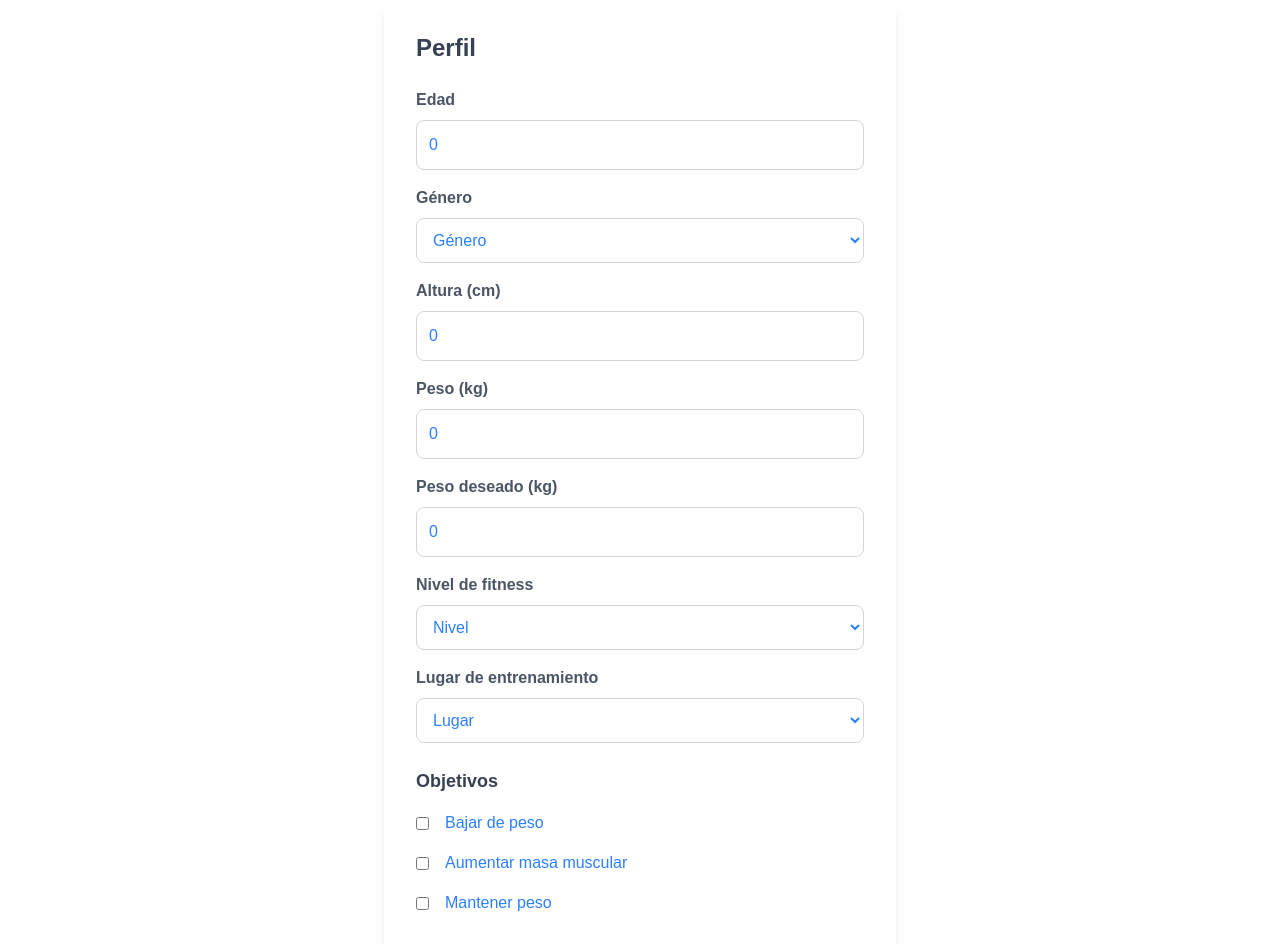
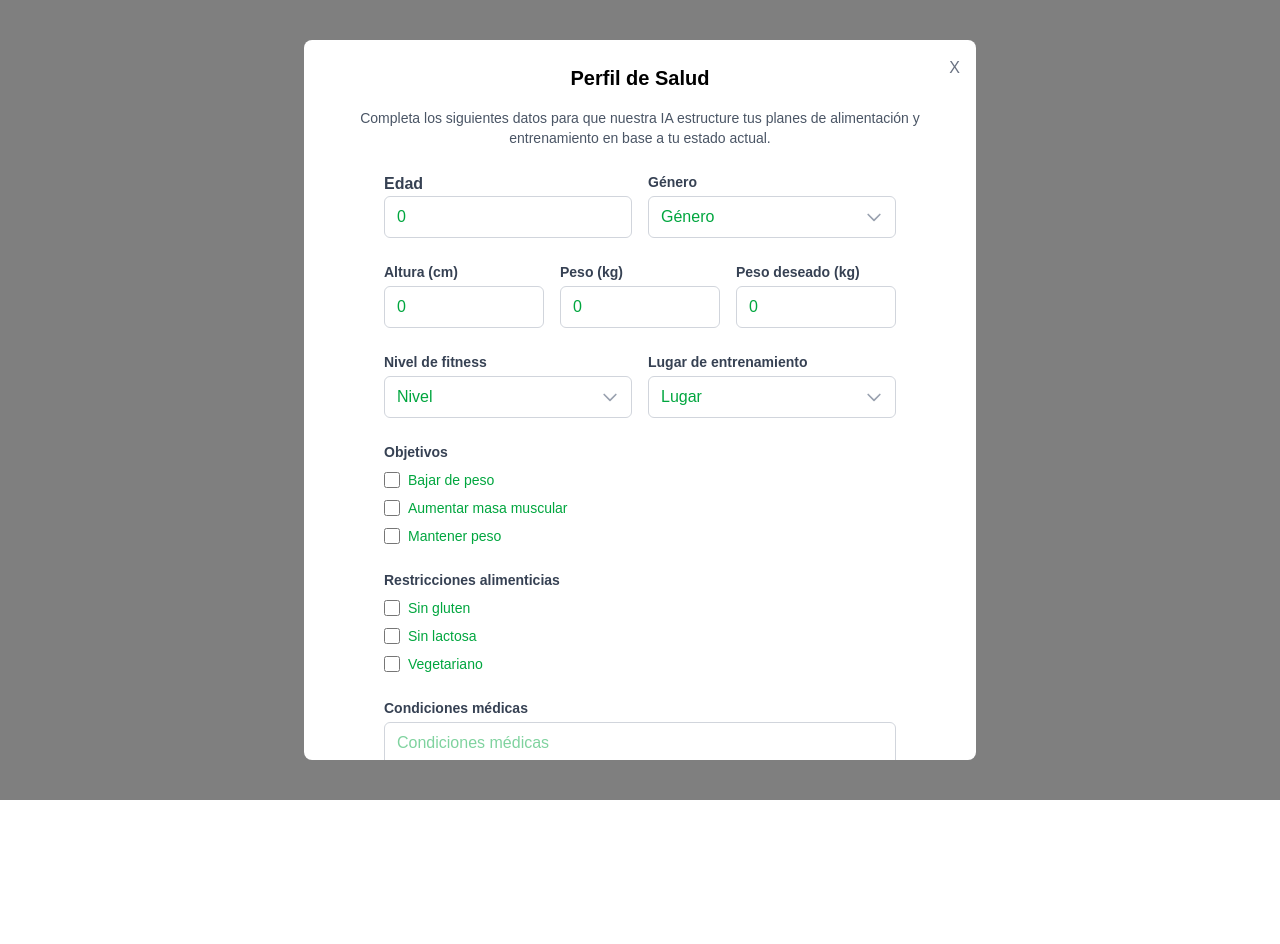
Before and after one commit to M41k80/express3, a Next.js app in the folder frontend/: page /profile in a window 1280 px wide. Shown: the top 944 px of the page. After the commit the page ends 800 px from the top, so only its background shows below. Built offline with nearby package versions, Linux system fonts and the light colour scheme; no server answers.

Commit message:
feat profile modal style

```diff
--- a/frontend/src/app/profile/page.tsx
+++ b/frontend/src/app/profile/page.tsx
@@ -1,8 +1,8 @@
-'use client';
-import { useState, useContext, ChangeEvent, FormEvent } from 'react';
-import api from '../utils/api';
-import { AuthContext } from '@/app/context/AuthContext';
-import { useRouter } from 'next/navigation';
+"use client";
+import { useState, useContext, ChangeEvent, FormEvent } from "react";
+import api from "../utils/api";
+import { AuthContext } from "@/app/context/AuthContext";
+import { useRouter } from "next/navigation";
 
 interface ProfileForm {
   age: number;
@@ -35,60 +35,79 @@ export default function ProfilePage() {
   const router = useRouter();
   const [form, setForm] = useState<ProfileForm>({
     age: 0,
-        gender: '',
+    gender: "",
     height_cm: 0,
     weight_kg: 0,
     desired_weight_kg: 0,
-        fitness_level: '',
-        training_place: '',
+    fitness_level: "",
+    training_place: "",
     goals: [],
     restrictions: [],
     medical_conditions: [],
-        habits: ''
+    habits: "",
   });
   const [result, setResult] = useState<ProfileResponse | null>(null);
 
-    const handleChange = (e: ChangeEvent<HTMLInputElement | HTMLSelectElement>) => {
+  const handleChange = (
+    e: ChangeEvent<HTMLInputElement | HTMLSelectElement>
+  ) => {
     const { name, value } = e.target;
-        setForm(prev => ({
+    setForm((prev) => ({
       ...prev,
-            [name]: name === 'age' ||
-                name === 'height_cm' ||
-                name === 'weight_kg' ||
-                name === 'desired_weight_kg'
+      [name]:
+        name === "age" ||
+        name === "height_cm" ||
+        name === "weight_kg" ||
+        name === "desired_weight_kg"
           ? Number(value)
-                : value
+          : value,
     }));
   };
 
   const handleGoalChange = (e: ChangeEvent<HTMLInputElement>) => {
     const { value, checked } = e.target;
-        setForm(prev => ({
+    setForm((prev) => ({
       ...prev,
       goals: checked
         ? [...prev.goals, value]
-                : prev.goals.filter(goal => goal !== value)
+        : prev.goals.filter((goal) => goal !== value),
     }));
   };
 
   const handleSubmit = async (e: FormEvent) => {
     e.preventDefault();
-        if (!userId) return alert('Usuario no autenticado');
+    if (!userId) return alert("Usuario no autenticado");
     const payload = { user_id: userId, ...form };
-        const { data } = await api.post<ProfileResponse>('/profile/init', payload);
+    const { data } = await api.post<ProfileResponse>("/profile/init", payload);
     setResult(data);
   };
 
   const handleGoToPlan = () => {
-        router.push('/plan');  // Redirige a la página de plan
+    router.push("/plan"); // Redirige a la página de plan
   };
 
   return (
-        <>
-            <form onSubmit={handleSubmit} className="space-y-6 p-8 bg-white rounded-lg shadow-lg max-w-lg mx-auto">
-                <h2 className="text-2xl font-semibold text-gray-700">Perfil</h2>
-                <div className="space-y-4">
-                    <label htmlFor="age" className="block text-gray-600 font-semibold mb-2">
+    <div className="fixed inset-0 bg-black/50 flex items-center justify-center z-50 overflow-y-auto py-10">
+      <div className="bg-white rounded-lg w-full max-w-2xl p-6 relative max-h-[90vh] overflow-y-auto">
+      <button className="absolute right-4 top-4 text-gray-500 hover:text-gray-700">
+         X
+        </button>
+        <h2 className="text-xl font-semibold text-center mb-4 text-black">
+          Perfil de Salud
+        </h2>
+        <p className="text-gray-600 text-sm mb-6 text-center">
+          Completa los siguientes datos para que nuestra IA estructure tus
+          planes de alimentación y entrenamiento en base a tu estado actual.
+        </p>
+        <form onSubmit={handleSubmit} className="space-y-6 max-w-lg mx-auto">
+          {/* Basic Info */}
+          <div className="grid grid-cols-2 gap-4">
+            <div>
+              {" "}
+              <label
+                htmlFor="age"
+                className="grid grid-cols-2 gap-4 text-gray-700 font-bold"
+              >
                 Edad
               </label>
               <input
@@ -98,23 +117,54 @@ export default function ProfilePage() {
                 value={form.age}
                 onChange={handleChange}
                 required
-                        className="w-full p-3 border border-gray-300 rounded-lg focus:outline-none focus:ring-2 focus:ring-blue-500 text-blue-500"
+                className="w-full px-3 py-2 border border-gray-300 rounded-md focus:outline-none focus:ring-2 focus:ring-green-500 text-green-600"
               />
-                    <label htmlFor="gender" className="block text-gray-600 font-semibold mb-2">
+            </div>
+            <div>
+              <label
+                htmlFor="gender"
+                className="block text-sm font-bold text-gray-700 mb-1"
+              >
                 Género
               </label>
+              <div className="relative">
                 <select
                   name="gender"
                   value={form.gender}
                   onChange={handleChange}
                   required
-                        className="w-full p-3 border border-gray-300 rounded-lg focus:outline-none focus:ring-2 focus:ring-blue-500 text-blue-500"
+                  className="w-full px-3 py-2 border border-gray-300 rounded-md focus:outline-none focus:ring-2 focus:ring-green-500 appearance-none bg-white text-green-600"
                 >
                   <option value="">Género</option>
                   <option value="masculino">Masculino</option>
                   <option value="femenino">Femenino</option>
                 </select>
-                    <label htmlFor="height_cm" className="block text-gray-600 font-semibold mb-2">
+                <div className="absolute inset-y-0 right-0 flex items-center pr-3 pointer-events-none">
+                  <svg
+                    className="h-5 w-5 text-gray-400"
+                    fill="none"
+                    viewBox="0 0 24 24"
+                    stroke="currentColor"
+                  >
+                    <path
+                      strokeLinecap="round"
+                      strokeLinejoin="round"
+                      strokeWidth={2}
+                      d="M19 9l-7 7-7-7"
+                    />
+                  </svg>
+                </div>
+              </div>
+            </div>
+          </div>
+          {/* Physical Measurements */}
+          <div className="grid grid-cols-3 gap-4">
+            <div>
+              {" "}
+              <label
+                htmlFor="height_cm"
+                className="block text-sm font-bold text-gray-700 mb-1"
+              >
                 Altura (cm)
               </label>
               <input
@@ -124,9 +174,14 @@ export default function ProfilePage() {
                 value={form.height_cm}
                 onChange={handleChange}
                 required
-                        className="w-full p-3 border border-gray-300 rounded-lg focus:outline-none focus:ring-2 focus:ring-blue-500 text-blue-500"
+                className="w-full px-3 py-2 border border-gray-300 rounded-md focus:outline-none focus:ring-2 focus:ring-green-500 text-green-600"
               />
-                    <label htmlFor="weight_kg" className="block text-gray-600 font-semibold mb-2">
+            </div>
+            <div>
+              <label
+                htmlFor="weight_kg"
+                className="block text-sm font-bold text-gray-700 mb-1"
+              >
                 Peso (kg)
               </label>
               <input
@@ -136,9 +191,14 @@ export default function ProfilePage() {
                 value={form.weight_kg}
                 onChange={handleChange}
                 required
-                        className="w-full p-3 border border-gray-300 rounded-lg focus:outline-none focus:ring-2 focus:ring-blue-500 text-blue-500"
+                className="w-full px-3 py-2 border border-gray-300 rounded-md focus:outline-none focus:ring-2 focus:ring-green-500 text-green-600"
               />
-                    <label htmlFor="desired_weight_kg" className="block text-gray-600 font-semibold mb-2">
+            </div>
+            <div>
+              <label
+                htmlFor="desired_weight_kg"
+                className="block text-sm font-bold text-gray-700 mb-1"
+              >
                 Peso deseado (kg)
               </label>
               <input
@@ -148,17 +208,28 @@ export default function ProfilePage() {
                 value={form.desired_weight_kg}
                 onChange={handleChange}
                 required
-                        className="w-full p-3 border border-gray-300 rounded-lg focus:outline-none focus:ring-2 focus:ring-blue-500 text-blue-500"
+                className="w-full px-3 py-2 border border-gray-300 rounded-md focus:outline-none focus:ring-2 focus:ring-green-500 text-green-600"
               />
-                    <label htmlFor="fitness_level" className="block text-gray-600 font-semibold mb-2">
+            </div>
+          </div>
+
+          {/* Fitness Level and Training Location */}
+
+          <div className="grid grid-cols-2 gap-4">
+            <div>
+              <label
+                htmlFor="fitness_level"
+                className="block text-sm font-bold text-gray-700 mb-1"
+              >
                 Nivel de fitness
               </label>
+              <div className="relative">
                 <select
                   name="fitness_level"
                   value={form.fitness_level}
                   onChange={handleChange}
                   required
-                        className="w-full p-3 border border-gray-300 rounded-lg focus:outline-none focus:ring-2 focus:ring-blue-500 text-blue-500"
+                  className="w-full px-3 py-2 border border-gray-300 rounded-md focus:outline-none focus:ring-2 focus:ring-green-500 appearance-none bg-white text-green-600"
                 >
                   <option value="">Nivel</option>
                   <option value="novato">Novato</option>
@@ -166,85 +237,202 @@ export default function ProfilePage() {
                   <option value="medio">Medio</option>
                   <option value="experto">Experto</option>
                 </select>
-                    <label htmlFor="training_place" className="block text-gray-600 font-semibold mb-2">
+                <div className="absolute inset-y-0 right-0 flex items-center pr-3 pointer-events-none">
+                  <svg
+                    className="h-5 w-5 text-gray-400"
+                    fill="none"
+                    viewBox="0 0 24 24"
+                    stroke="currentColor"
+                  >
+                    <path
+                      strokeLinecap="round"
+                      strokeLinejoin="round"
+                      strokeWidth={2}
+                      d="M19 9l-7 7-7-7"
+                    />
+                  </svg>
+                </div>
+              </div>
+            </div>
+            <div>
+              <label
+                htmlFor="training_place"
+                className="block text-sm font-bold text-gray-700 mb-1"
+              >
                 Lugar de entrenamiento
               </label>
+              <div className="relative">
                 <select
                   name="training_place"
                   value={form.training_place}
                   onChange={handleChange}
                   required
-                        className="w-full p-3 border border-gray-300 rounded-lg focus:outline-none focus:ring-2 focus:ring-blue-500 text-blue-500"
+                  className="w-full px-3 py-2 border border-gray-300 rounded-md focus:outline-none focus:ring-2 focus:ring-green-500 appearance-none bg-white text-green-600"
                 >
                   <option value="">Lugar</option>
                   <option value="casa">Casa</option>
                   <option value="gym">Gym</option>
                 </select>
+                <div className="absolute inset-y-0 right-0 flex items-center pr-3 pointer-events-none">
+                  <svg
+                    className="h-5 w-5 text-gray-400"
+                    fill="none"
+                    viewBox="0 0 24 24"
+                    stroke="currentColor"
+                  >
+                    <path
+                      strokeLinecap="round"
+                      strokeLinejoin="round"
+                      strokeWidth={2}
+                      d="M19 9l-7 7-7-7"
+                    />
+                  </svg>
+                </div>
+              </div>
+            </div>
+          </div>
+          {/* Goals */}
+          <div>
+            <legend className="block text-sm font-bold text-gray-700 mb-2">
+              Objetivos
+            </legend>
+            <fieldset className="space-y-2">
+              <div className="flex items-center">
+                <input
+                  type="checkbox"
+                  value="bajar_peso"
+                  onChange={handleGoalChange}
+                  className="h-4 w-4 text-green-500 focus:ring-green-500 border-gray-300 rounded"
+                />
+                <label className="ml-2 text-sm text-green-600">
+                  Bajar de peso
+                </label>
               </div>
 
-                <fieldset className="space-y-4">
-                    <legend className="text-lg font-semibold text-gray-700">Objetivos</legend>
-                    <label className="flex items-center space-x-2">
-                        <input type="checkbox" value="bajar_peso" onChange={handleGoalChange} />
-                        <span className="ml-2 text-blue-500">Bajar de peso</span>
+              <div className="flex items-center">
+                <input
+                  type="checkbox"
+                  value="aumentar_masa"
+                  onChange={handleGoalChange}
+                  className="h-4 w-4 text-green-500 focus:ring-green-500 border-gray-300 rounded"
+                />
+                <label className="ml-2 text-sm text-green-600">
+                  Aumentar masa muscular
                 </label>
-                    <label className="flex items-center space-x-2">
-                        <input type="checkbox" value="aumentar_masa" onChange={handleGoalChange} />
-                        <span className="ml-2 text-blue-500">Aumentar masa muscular</span>
+              </div>
+
+              <div className="flex items-center">
+                <input
+                  type="checkbox"
+                  value="mantener"
+                  onChange={handleGoalChange}
+                  className="h-4 w-4 text-green-500 focus:ring-green-500 border-gray-300 rounded"
+                />
+                <label className="ml-2 text-sm text-green-600">
+                  Mantener peso
                 </label>
-                    <label className="flex items-center space-x-2">
-                        <input type="checkbox" value="mantener" onChange={handleGoalChange} />
-                        <span className="ml-2 text-blue-500">Mantener peso</span>
+              </div>
+            </fieldset>
+          </div>
+
+          {/* Dietary Restrictions */}
+          <div>
+            <legend className="block text-sm font-bold text-gray-700 mb-2">
+              Restricciones alimenticias
+            </legend>
+            <fieldset className="space-y-2">
+              <div className="flex items-center">
+                <input
+                  type="checkbox"
+                  value="sin_gluten"
+                  onChange={handleGoalChange}
+                  className="h-4 w-4 text-green-500 focus:ring-green-500 border-gray-300 rounded"
+                />
+                <label className="ml-2 text-sm text-green-600">
+                  Sin gluten
                 </label>
+              </div>
+              <div className="flex items-center">
+                <input
+                  type="checkbox"
+                  value="sin_lactosa"
+                  onChange={handleGoalChange}
+                  className="h-4 w-4 text-green-500 focus:ring-green-500 border-gray-300 rounded"
+                />
+
+                <label className="ml-2 text-sm text-green-600">
+                  Sin lactosa
+                </label>
+              </div>
+              <div className="flex items-center">
+                <input
+                  type="checkbox"
+                  value="vegetariano"
+                  onChange={handleGoalChange}
+                  className="h-4 w-4 text-green-500 focus:ring-green-500 border-gray-300 rounded"
+                />
+                <label className="ml-2 text-sm text-green-600">
+                  Vegetariano
+                </label>
+              </div>
             </fieldset>
+          </div>
 
-                <fieldset className="space-y-4">
-                    <legend className="text-lg font-semibold text-gray-700">Restricciones alimenticias</legend>
-                    <label className="flex items-center space-x-2">
-                        <input type="checkbox" value="sin_gluten" onChange={handleGoalChange} />
-                        <span className="ml-2 text-blue-500">Sin gluten</span>
-                    </label>
-                    <label className="flex items-center space-x-2">
-                        <input type="checkbox" value="sin_lactosa" onChange={handleGoalChange} />
-                        <span className="ml-2 text-blue-500">Sin lactosa</span>
-                    </label>
-                    <label className="flex items-center space-x-2">
-                        <input type="checkbox" value="vegetariano" onChange={handleGoalChange} />
-                        <span className="ml-2 text-blue-500">Vegetariano</span>
-                    </label>
-                </fieldset>
-
-                <label htmlFor="medical_conditions" className="block text-gray-600 font-semibold mb-2">
+          {/* Medical Conditions */}
+          <div>
+            <label
+              htmlFor="medical_conditions"
+              className="block text-sm font-bold text-gray-700 mb-1"
+            >
               Condiciones médicas
             </label>
             <textarea
               name="medical_conditions"
               placeholder="Condiciones médicas"
-                    value={form.medical_conditions?.join(', ') || ''}
+              value={form.medical_conditions?.join(", ") || ""}
               onChange={(e) =>
-                        setForm((prev) => ({ ...prev, medical_conditions: e.target.value.split(', ') }))
+                setForm((prev) => ({
+                  ...prev,
+                  medical_conditions: e.target.value.split(", "),
+                }))
               }
-                    className="w-full p-3 border border-gray-300 rounded-lg focus:outline-none focus:ring-2 focus:ring-blue-500 text-blue-500"
+              className="w-full px-3 py-2 border border-gray-300 rounded-md focus:outline-none focus:ring-2 focus:ring-green-500 h-24 text-green-600"
             />
-                <label htmlFor="habits" className="block text-gray-600 font-semibold mb-2">
-                    Hábitos Ejemplo:“Duermo 7 h diarias, tomo 2 L de agua, bebo 2 cafés al día, como cada 3 h (3 comidas + 2 snacks), trabajo sentado y hago pausas activas, no consumo alcohol ni tabaco, medito 10 min en la mañana.”
+          </div>
+
+          {/* Habits */}
+          <div>
+            <label
+              htmlFor="habits"
+              className="block text-sm font-bold text-gray-700 mb-1"
+            >
+              {" "}
+              Hábitos Ejemplo:
             </label>
+            <p className="text-xs text-gray-500 mb-2">
+              Duermo 7 h diarias, tomo 2 L de agua, bebo 2 cafés al día, como
+              cada 3 h (3 comidas + 2 snacks), trabajo sentado y hago pausas
+              activas, no consumo alcohol ni tabaco, medito 10 min en la mañana.
+            </p>
             <textarea
               name="habits"
               placeholder="Hábitos"
-                    value={form.habits || ''}
+              value={form.habits || ""}
               onChange={(e) =>
                 setForm((prev) => ({ ...prev, habits: e.target.value }))
               }
-                    className="w-full p-3 border border-gray-300 rounded-lg focus:outline-none focus:ring-2 focus:ring-blue-500 text-blue-500"
+              className="w-full px-3 py-2 border border-gray-300 rounded-md focus:outline-none focus:ring-2 focus:ring-green-500 h-24 text-green-600"
             />
-
+          </div>
+          {/* Submit Button */}
+          <div className="flex justify-center">
             <button
               type="submit"
-                    className="w-full py-3 mt-4 bg-blue-500 text-white font-semibold rounded-lg hover:bg-blue-600 focus:outline-none"
+              className="px-6 py-2 bg-green-500 text-white rounded-full hover:bg-green-600 transition duration-200 flex items-center"
             >
               Guardar Perfil
             </button>
+          </div>
         </form>
 
         {result && (
@@ -253,7 +441,8 @@ export default function ProfilePage() {
             <p>IMC: {result.imc} masa corporal</p>
             <p>Calorías objetivo: {result.calories_target} calorías</p>
             <p>
-                        Macros: Proteinas:{result.macros.protein_g}g / Carbohidratos:{result.macros.carbs_g}g / Grasas(F):{result.macros.fats_g}g
+              Macros: Proteinas:{result.macros.protein_g}g / Carbohidratos:
+              {result.macros.carbs_g}g / Grasas(F):{result.macros.fats_g}g
             </p>
             <button
               onClick={handleGoToPlan}
@@ -263,6 +452,7 @@ export default function ProfilePage() {
             </button>
           </div>
         )}
-        </>
+      </div>
+    </div>
   );
 }
```
Lines whose indentation alone changed are shown as unchanged.
